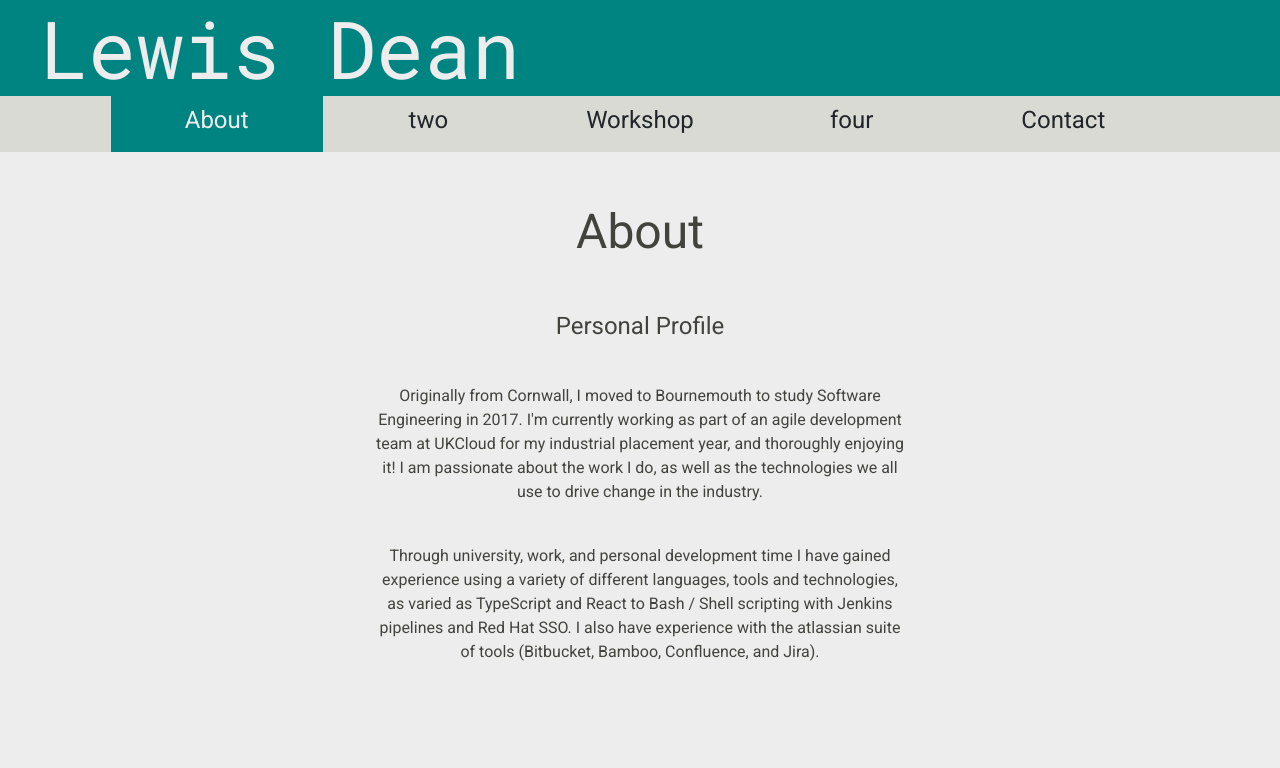
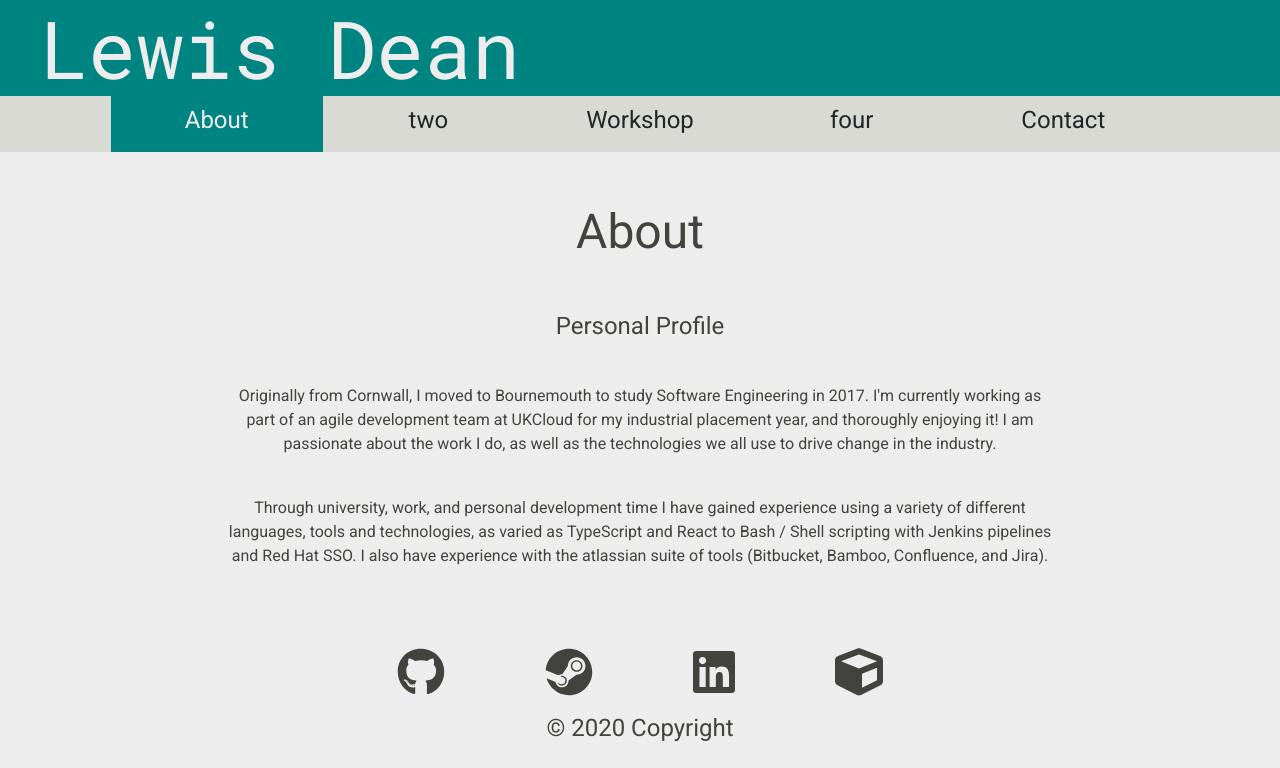
Before and after one commit to lewisdean731/lewisdean-dot-me, a React (Create React App) app: page / in a window 1280 px wide. Shown: the top 768 px of the page. Built offline with nearby package versions, Linux system fonts and the light colour scheme.

Commit message:
feat: further improve CSS

```diff
--- a/src/components/BannerTexts/BannerFooter/BannerFooter.js
+++ b/src/components/BannerTexts/BannerFooter/BannerFooter.js
@@ -6,7 +6,7 @@ import { Col } from "react-bootstrap";
 const BannerFooter = props => {
   return (
     <Col>
-      <footer className={[Classes.Footer, Classes.Box].join(" ")}>
+      <footer className={Classes.Footer}>
         <a className={Classes.Icon} href="https://github.com/lewisdean731">
           <FontAwesomeIcon icon={["fab", "github"]} />
         </a>
--- a/src/components/BannerTexts/BannerFooter/BannerFooter.module.scss
+++ b/src/components/BannerTexts/BannerFooter/BannerFooter.module.scss
@@ -2,21 +2,19 @@
 
 .Footer {
   text-align: center;
-  color: $colour-white;
+  color: $colour-grey;
   margin-top: 50px;
   flex-shrink: 0;
   font-size: 1.5em;
+  padding: 0%;
 }
 
-.Box {
-  padding: 25px;
-  p {
-    color: $colour-grey;
-  }
+.FooterText {
+  font-size: 1em;
 }
 
 .Icon {
-  font-size: 3em;
+  font-size: 2em;
   padding: 50px;
   transition: 0.3s;
   color: $colour-grey;
@@ -26,13 +24,11 @@
   color: $colour-light-grey;
 }
 
-@media (max-width: 1000px) {
-  .Title {
-    font-size: 5em;
+@media only screen and (min-width: 1920px) {
+  .Footer {
+    font-size: 1.5em;
   }
-
-  .Box {
-    padding: 0%;
-    width: 100%;
+  .Icon {
+    font-size: 3em;
   }
 }
--- a/src/components/Texts/TextParagraph/TextParagraph.module.scss
+++ b/src/components/Texts/TextParagraph/TextParagraph.module.scss
@@ -5,15 +5,15 @@
   margin: auto;
   padding: 20px;
   text-align: center;
-  font-size: 1.5em;
+  font-size: 1em;
   max-width: 60%;
   &.FullWidth {
     max-width: 100%;
   }
 }
 
-@media (max-width: 1600px) {
+@media (min-width: 1920px) {
   .TextSubheader {
-    font-size: 1em;
+    font-size: 1.5em;
   }
 }
--- a/src/components/Texts/TextSubheader/TextSubheader.module.scss
+++ b/src/components/Texts/TextSubheader/TextSubheader.module.scss
@@ -2,9 +2,9 @@
 
 .TextSubheader {
   color: $colour-grey;
-  margin: auto;
+  margin: 0;
   padding: 20px;
   text-align: center;
   font-size: 1.5em;
-  max-width: 60%;
+  max-width: 100%;
 }
--- a/src/containers/Layout/Layout.js
+++ b/src/containers/Layout/Layout.js
@@ -58,11 +58,11 @@ class Layout extends Component {
           </Row>
           <br />
           <Row className={Classes.FillParentHeight}>
-            <Col md={2}></Col>
-            <Col md={8}>
+            <Col md={2} className={Classes.ColPadding}></Col>
+            <Col md>
               <Row>{activeContent}</Row>
             </Col>
-            <Col md={2}></Col>
+            <Col md={2} className={Classes.ColPadding}></Col>
           </Row>
         </Aux>
         <Row>
--- a/src/containers/Layout/Layout.module.scss
+++ b/src/containers/Layout/Layout.module.scss
@@ -1,3 +1,9 @@
 .FillParentHeight {
   flex: 1 1;
 }
+
+@media (max-width: 1920px) {
+    .ColPadding {
+        display: none;
+    }
+}
```
